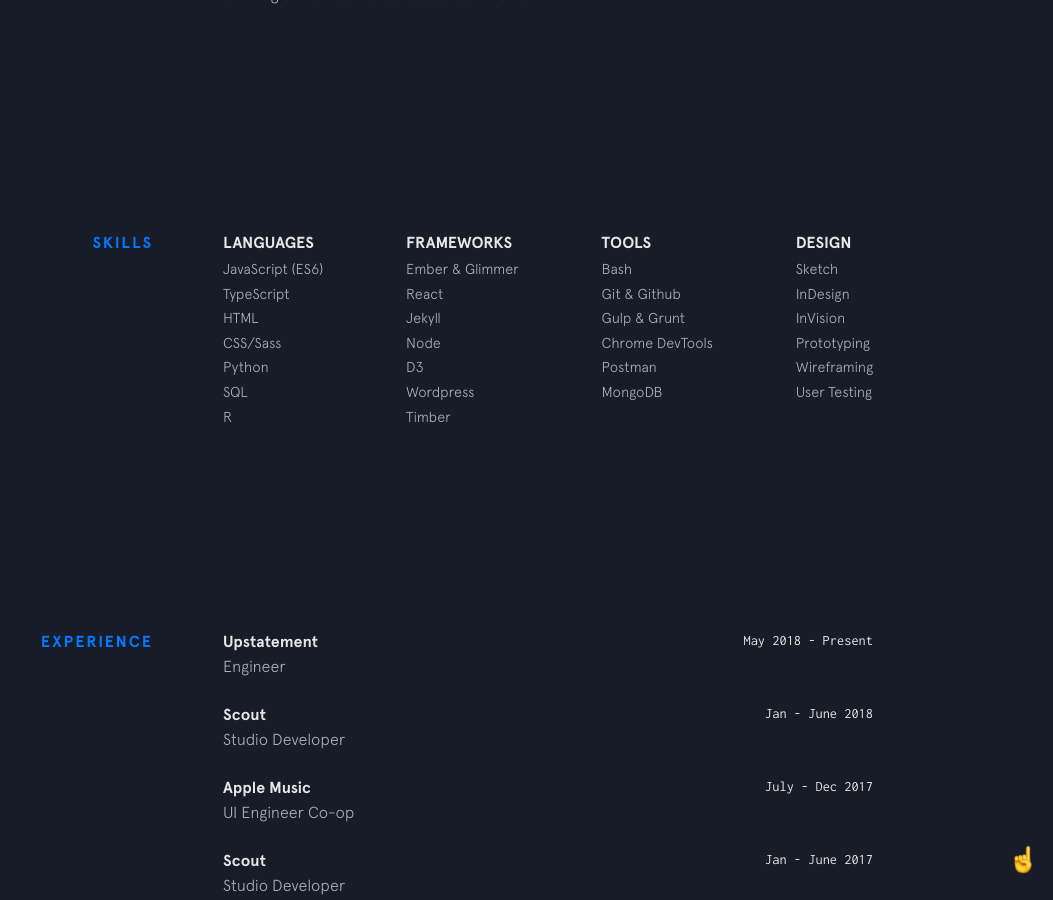
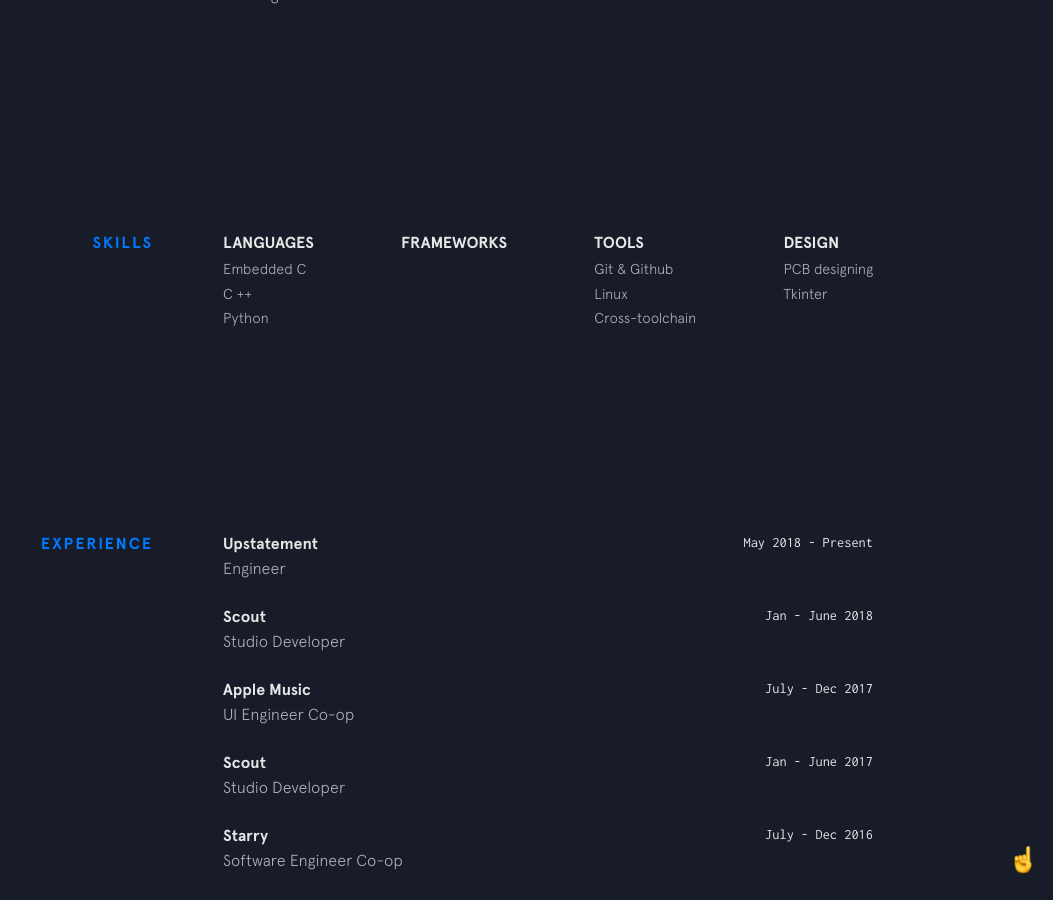
Before and after one commit to gov466/gov466.github.io, a Jekyll site: the page built from index.html, in a window 1280 px wide and 900 px high, scrolled down 1287 px. Shown: the whole window, without its empty margins (227-1280 px from the left). Built offline with Jekyll 4.4.1, drawn with Linux system fonts in a browser that asks for light colours; nearby versions of some CDN libraries.

Commit message:
Update skills.yml

```diff
--- a/_data/skills.yml
+++ b/_data/skills.yml
@@ -1,33 +1,24 @@
 languages:
-  - item: JavaScript (ES6)
-  - item: TypeScript
-  - item: HTML
-  - item: CSS/Sass
+  - item: Embedded C
+  - item: C ++
   - item: Python
-  - item: SQL
-  - item: R
 
-frameworks:
-  - item: Ember & Glimmer
-  - item: React
-  - item: Jekyll
-  - item: Node
-  - item: D3
-  - item: Wordpress
-  - item: Timber
+
+#frameworks:
+# - item: Ember & Glimmer
+# - item: React
+ # - item: Jekyll
+#  - item: Node
+#  - item: D3
+ # - item: Wordpress
+#  - item: Timber
 
 tools:
-  - item: Bash
   - item: Git & Github
-  - item: Gulp & Grunt
-  - item: Chrome DevTools
-  - item: Postman
-  - item: MongoDB
+  - item: Linux
+  - item: Cross-toolchain
+
 
 design:
-  - item: Sketch
-  - item: InDesign
-  - item: InVision
-  - item: Prototyping
-  - item: Wireframing
-  - item: User Testing
+  - item: PCB designing
+  - item: Tkinter
```
